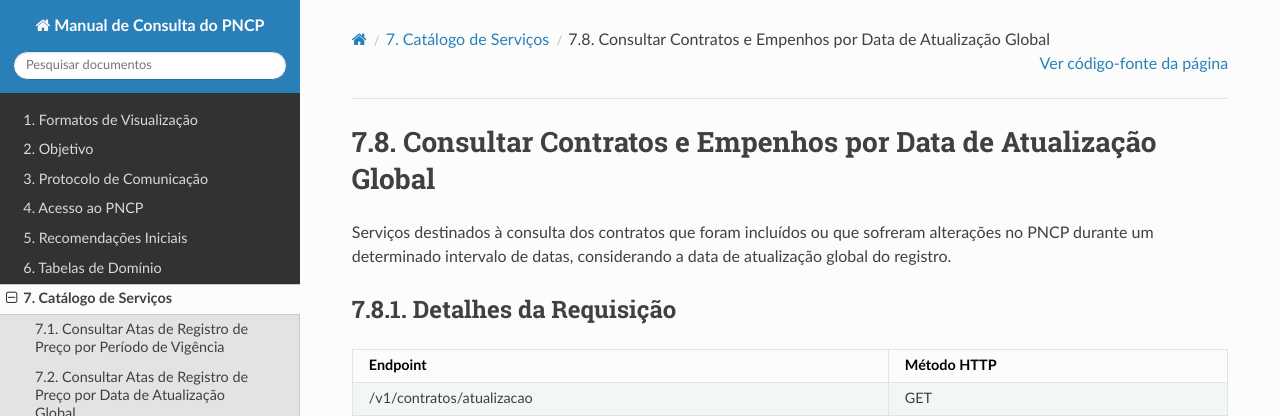
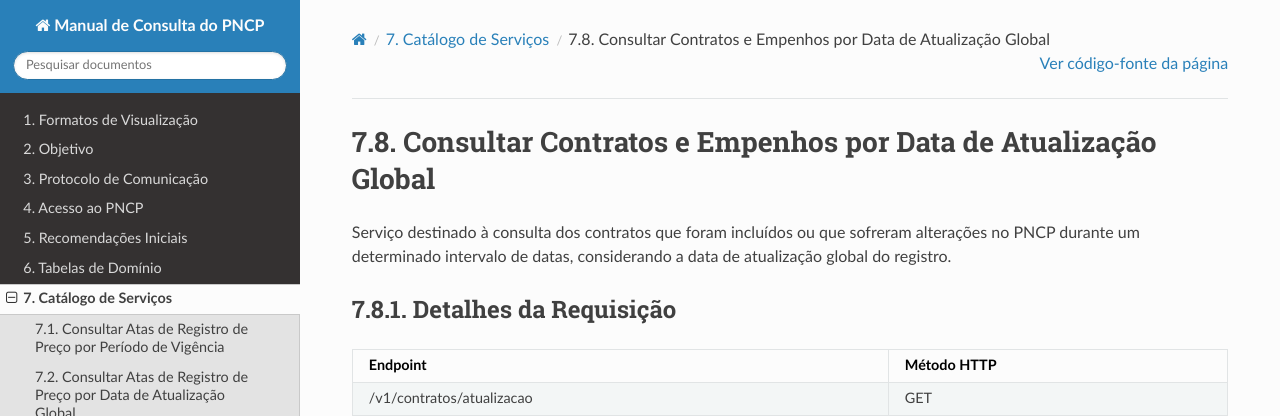
Before and after one commit to sofiaestrelab/Manual-de-Consulta-do-PNCP, a Sphinx documentation site: the page built from docs/source/catalogo_de_servicos/consultar_contratos_ou_empenhos_por_data_de_atualizacao_global.rst, in a window 1280 px wide. Shown: the top 416 px of the page. Built offline with Sphinx 7.4.7 and the Read the Docs theme 3.1.0, drawn with Linux system fonts in a browser that asks for light colours.

Commit message:
Update consultar_contratos_ou_empenhos_por_data_de_atualizacao_global.rst

```diff
--- a/docs/source/catalogo_de_servicos/consultar_contratos_ou_empenhos_por_data_de_atualizacao_global.rst
+++ b/docs/source/catalogo_de_servicos/consultar_contratos_ou_empenhos_por_data_de_atualizacao_global.rst
@@ -1,7 +1,7 @@
 Consultar Contratos e Empenhos por Data de Atualização Global
 ===============================================================
 
-Serviços destinados à consulta dos contratos que foram incluídos ou que sofreram alterações no PNCP durante um determinado intervalo de datas, considerando a data de atualização global do registro.
+Serviço destinado à consulta dos contratos que foram incluídos ou que sofreram alterações no PNCP durante um determinado intervalo de datas, considerando a data de atualização global do registro.
 
 Detalhes da Requisição
 ~~~~~~~~~~~~~~~~~~~~~~
```
